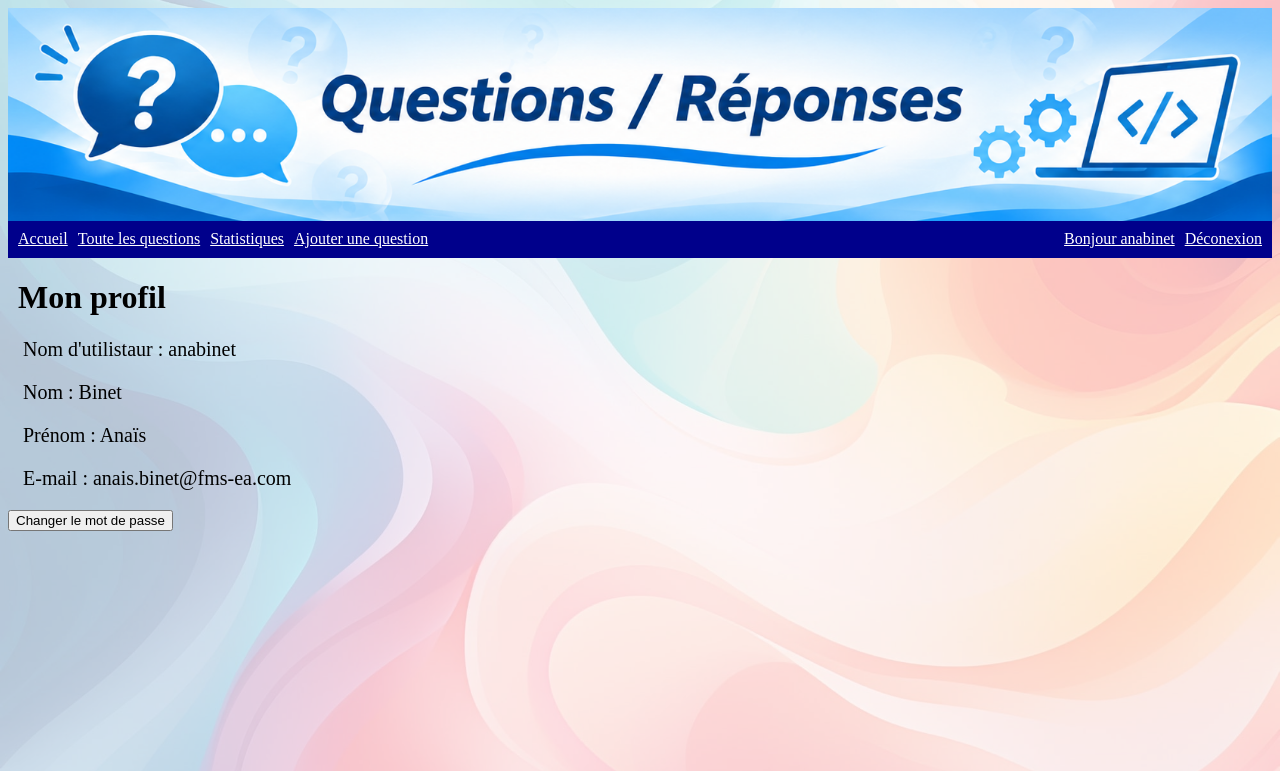
After one commit to doremijazz/djangotutorial, a Django app: page /polls/account/3/ in a window 1280 px wide. The commit adds this page. Shown: the top 771 px of the page. Run offline with Django 5.2, Linux system fonts and the light colour scheme; data comes from the database, SQL or seed files in the repository; both versions use the stored data as it was after the commit.

Commit message:
Améliioration

```diff
--- a/mysite/settings.py
+++ b/mysite/settings.py
@@ -25,7 +25,7 @@ SECRET_KEY = 'django-insecure-h9#b4u_o9k!zwboxce&2o+(y6*e+%@$q&+^elh(96l6k+79gs8
 # SECURITY WARNING: don't run with debug turned on in production!
 DEBUG = True
 
-ALLOWED_HOSTS = []
+ALLOWED_HOSTS = ['192.168.1.254:80', '127.0.0.1:8000', '192.168.1.200']
 
 
 # Application definition
--- a/mysite/templates/base.html
+++ b/mysite/templates/base.html
@@ -16,11 +16,15 @@
     <a href="{% url 'polls:index' %}">Accueil</a>
             <a href="{% url 'polls:all' %}">Toute les questions</a>
             <a href="{% url 'polls:statistics' %}">Statistiques</a>
-            <a href="{% url 'polls:form' %}">Ajouter une question</a>
+            {% if user.is_authenticated %}
+    <a href="{% url 'polls:form' %}">
+        Ajouter une question
+    </a>
+{% endif %}
 
     {% if user.is_authenticated %}
 
-        <span class="identifiant">Bonjour {{ user.username }}</span>
+        <a href="{% url 'polls:account' user.id %}" class="identifiant">Bonjour {{ user.username }}</a>
 
             <a href="{% url 'polls:deconnexion' %}" class="deconnexion">Déconexion</a>
 
--- a/polls/static/polls/style.css
+++ b/polls/static/polls/style.css
@@ -9,6 +9,21 @@ body {
     url("images/background.jpg") no-repeat center center fixed;
 
     background-size: cover;
+}
+h1, h2, h3, h4, h5, h6 {
+    margin-left: 10px;
+}
+.enregistrer{
+    background: darkblue;
+    color: white;
+    height: 50px;
+    width: 150px;
+}
+p{
+    display: flex;
+    align-items: center; /* Centrage vertical */
+    gap: 10px;
+    margin-left: 15px;
 }
 header a{
     color: white;
@@ -50,6 +65,23 @@ header nav {
     margin-right: 20px;
 }
 
+main li{
+     line-height: 2;
+}
+
 main a {
     color: darkblue;
+    font-size: 20px;
 }
+
+main p, main span{
+    font-size: 20px;
+}
+
+main span{
+    margin-left: 15px;
+}
+
+.results{
+    margin-left: 15px;
+}
--- /dev/null
+++ b/polls/templates/polls/account.html
@@ -0,0 +1,16 @@
+{% extends "base.html" %}
+
+{% block title %}My amazing blog{% endblock %}
+
+{% block main %}
+<h1>Mon profil</h1>
+
+<p>Nom d'utilistaur : {{user.username}}</p>
+<p>Nom : {{user.last_name}}</p>
+<p>Prénom : {{user.first_name}}</p>
+<p>E-mail : {{user.email}}</p>
+
+<form action="{% url 'polls:change_password' %}" method="get">
+    <button type="submit">Changer le mot de passe</button>
+</form>
+{% endblock %}
--- a/polls/templates/polls/all.html
+++ b/polls/templates/polls/all.html
@@ -6,7 +6,11 @@
 {% if questions %}
 <ul>
     {% for question in questions %}
-       <li><a href="{% url 'polls:detail' question.id %}">ID: {{question.id}} / titre : {{ question.question_text }}</a></li>
+       <li><a href="{% url 'polls:detail' question.id %}">ID: {{question.id}} / titre : {{ question.question_text }}</a><span> Publié le {{question.pub_date}}</span> <a href="{% url 'polls:results' question.id %}" class="results">Résulats</a>{% if user.is_authenticated and user.is_staff %}
+    <a href="{% url 'polls:change_question' question.id %}">
+        Modifier la question
+    </a>
+{% endif %}</li>
     {% endfor %}
     </ul>
 {% else %}
--- a/polls/templates/polls/form.html
+++ b/polls/templates/polls/form.html
@@ -25,10 +25,8 @@
             </p>
         {% endfor %}
 
-        <button type="submit">Enregistrer</button>
+        <button type="submit" class="enregistrer">Enregistrer</button>
     </form>
-
-    <a href="{% url 'polls:index' %}">Accueil</a>
 {% endblock %}
 </body>
 </html>
--- a/polls/templates/polls/index.html
+++ b/polls/templates/polls/index.html
@@ -6,7 +6,7 @@
 {% if latest_question_list %}
     <ul>
     {% for question in latest_question_list %}
-       <li><a href="{% url 'polls:detail' question.id %}">{{ question.question_text }}</a><p> Publié le {{question.pub_date}}</p></li>
+       <li><a href="{% url 'polls:detail' question.id %}">{{ question.question_text }}</a><span> Publié le {{question.pub_date}}</span><a href="{% url 'polls:results' question.id %}" class="results">Résulats</a>{% if user.is_authenticated and user.is_staff %}<a href="{% url 'polls:change_question' question.pk %}">Modifier la question</a>{% endif %}</li>
     {% endfor %}
     </ul>
 {% else %}
--- a/polls/urls.py
+++ b/polls/urls.py
@@ -8,6 +8,9 @@ urlpatterns = [
     path("all/", views.AllView.as_view(), name="all"),
     path("connexion/", views.connexion_personnalisee, name="connexion_personnalisee"),
     path("inscription/", views.register, name="inscription"),
+    path("account/<int:pk>/", views.UserView.as_view(), name="account"),
+    path("change_question/<int:pk>/", views.change_question, name="change_question"),
+    path("password/", views.ChangePasswordView.as_view(), name="change_password"),
     path("deconnexion/", views.deconnexion, name="deconnexion"),
     path("statistics/", views.StatisticsView.as_view(), name="statistics"),
     path("form/", views.get_question, name="form"),
--- a/polls/views.py
+++ b/polls/views.py
@@ -1,8 +1,12 @@
+import initial
+from django.contrib.auth.forms import PasswordChangeForm
+from django.contrib.auth.models import User
+from django.contrib.auth.views import PasswordChangeView
 from django.db import transaction
 from django.db.models import F, Sum, Avg, Max, Model
 from django.http import HttpResponse, HttpResponseRedirect
 from django.shortcuts import get_object_or_404, render, redirect
-from django.urls import reverse
+from django.urls import reverse, reverse_lazy
 from django.db.models import F
 from django.http import HttpResponseRedirect
 from django.shortcuts import get_object_or_404, render
@@ -12,8 +16,9 @@ from django.views import generic
 from django.contrib.auth import authenticate, login, logout
 from django.shortcuts import render, redirect
 from django.views.decorators.http import require_POST
+from django.contrib.auth.decorators import login_required, user_passes_test
 
-from .forms import QuestionForm, ChoiceForm, ChoiceFormSet
+from .forms import QuestionForm, ChoiceForm, ChoiceFormSet, PasswordForm
 from .models import Choice, Question
 from .forms import InscriptionForm
 
@@ -30,7 +35,6 @@ def connexion_personnalisee(request):
     return render(request, "polls/login.html", {"erreur": erreur})
 
 
-@require_POST
 def deconnexion(request):
     logout(request)
     return redirect("polls:index")
@@ -64,6 +68,15 @@ class IndexView(generic.ListView):
         return Question.objects.filter(pub_date__lte=timezone.now()).order_by("-pub_date")[
             :5
         ]
+class UserView(generic.DetailView):
+    model = User
+    template_name = "polls/account.html"
+
+class ChangePasswordView(PasswordChangeView):
+    template_name = "polls/change_password.html"
+    form_class = PasswordForm
+    success_url = reverse_lazy("polls:account")
+
 
 class AllView(generic.ListView):
     model = Question
@@ -125,7 +138,7 @@ class StatisticsView(generic.TemplateView):
                               for q in Question.objects.all()]
         context["last"] = Question.objects.order_by("-id").first()
         return context
-
+@login_required(login_url="polls:connexion_personnalisee")
 def get_question(request):
     if request.method == "POST":
         form = QuestionForm(request.POST)
@@ -168,6 +181,75 @@ def get_question(request):
             "form_choices": form_choices,
         }
     )
+@user_passes_test(lambda user: user.is_authenticated and user.is_staff)
+def change_question(request, pk):
+
+    question = get_object_or_404(Question, pk=pk)
+    choix = list(question.choice_set.all())
+
+    if request.method == "POST":
+        form = QuestionForm(request.POST, instance=question)
+        form_choices = ChoiceFormSet(request.POST)
+
+        if form.is_valid() and form_choices.is_valid():
+
+            nouvelles_reponses = [
+                choice_form.cleaned_data["choice_text"].strip()
+                for choice_form in form_choices
+                if choice_form.cleaned_data
+                and choice_form.cleaned_data.get("choice_text", "").strip()
+                and not choice_form.cleaned_data.get("DELETE", False)
+            ]
+
+            if not nouvelles_reponses:
+                form_choices._non_form_errors = form_choices.error_class(
+                    ["Saisissez au moins une réponse."]
+                )
+
+            else:
+                with transaction.atomic():
+
+                    form.save()
+
+                    for i, texte in enumerate(nouvelles_reponses):
+
+                        if i < len(choix):
+                            choice = choix[i]
+                            choice.choice_text = texte
+                            choice.save()
+                        else:
+                            Choice.objects.create(
+                                question=question,
+                                choice_text=texte,
+                                votes=0
+                            )
+
+                    for choice in choix[len(nouvelles_reponses):]:
+                        choice.delete()
+
+                return redirect("polls:detail", pk=question.pk)
+
+    else:
+        form = QuestionForm(instance=question)
+
+        form_choices = ChoiceFormSet(
+            initial=[
+                {"choice_text": choice.choice_text}
+                for choice in choix
+            ]
+        )
+
+    return render(
+        request,
+        "polls/change_question.html",
+        {
+            "form": form,
+            "form_choices": form_choices,
+            "question": question,
+        }
+    )
+
+
 
 def vote(request, question_id):
     question = get_object_or_404(Question, pk=question_id)
```
Also changed, not shown: polls/forms.py (+6 -3 lines), polls/templates/admin/base_site.html (+11 -4 lines), polls/templates/polls/change_password.html (added, +14 -0 lines), polls/templates/polls/change_question.html (added, +31 -0 lines), db.sqlite3.
